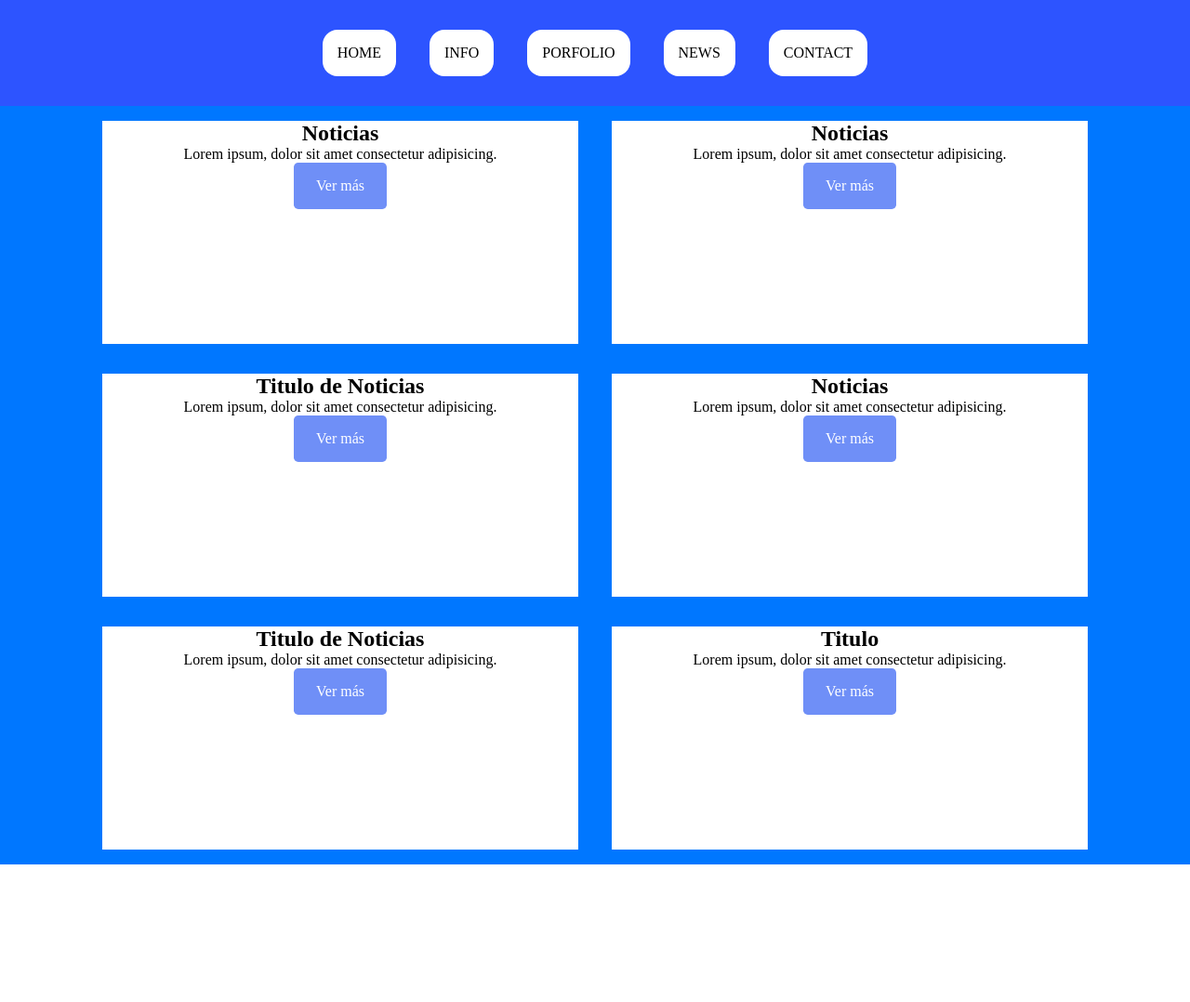
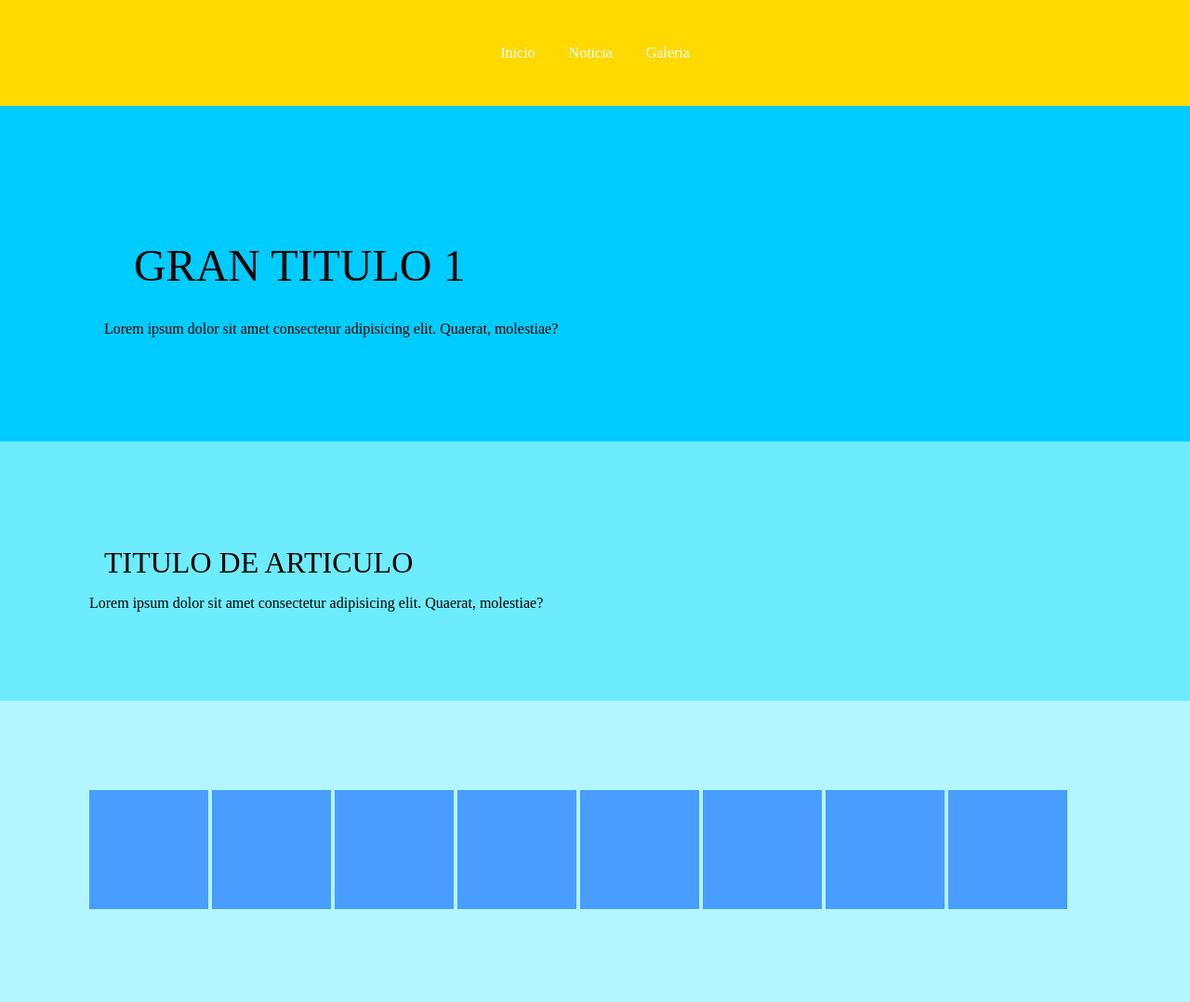
Before and after one commit to Israelh98/Simulacro-examen, a plain HTML site: page index.html in a window 1280 px wide. Shown: the whole page at 93% size. Before the commit the page ends 930 px from the top, so only its background shows below. Drawn offline with Linux system fonts and the light colour scheme.

Commit message:
examen_interciclo

```diff
--- a/Style.css
+++ b/Style.css
@@ -1,112 +1,106 @@
 *{
-    margin: 0 ;
-    padding: 0 ;
-}
-
-
-
-.nav {
-    background-color:#2d54ff;
+    padding: 0;
+    margin: 0;
+    box-sizing: border-box;
 
 }
 
-.nav_list, .nav__item {
-
-    display: inline-block;
-}
-.nav {
-    display: flex;
-    justify-content: space-around;
+li {
+    list-style: none;
 }
 
-.nav__list , a .nav__item a {
+a { text-decoration: none;}
 
-    padding: 1rem;
+.body {
+
+    font-family: Arial, Helvetica, sans-serif;
+}
+
+.nav {
+    background-color: rgb(0, 156, 184);
+    color: white;
+    text-decoration: none;
+    position: relative;
+    top: 0;
+    transition: 0,3s;
 
 
 }
 
 
-.nav a {
+.nav, .main-nav__container, .main-nav__item {
 
-    color: rgb(0, 0, 0);
-    text-decoration: none;
-    position: relative;
-    top: 0;
-    transition: 0,3s;
+    display: inline-block;
+    padding: 1rem;
+}
+
+.nav {
+    display: flex;
+    justify-content: space-around;
 
 }
 
-.nav__item {
-    padding: 1rem;
-    margin: 1rem;
-    background-color: white;
-    border-radius: 1rem;
-}
-
-.nav a:hover {
-
-    color: #0066ff;
-    top: 10px;
-}
-
-/* ------------------- noticias ---------------------------------- */
-
-.noticias {
-
-    background-color: rgb(0, 119, 255);
-    text-align: center;
 
 
-}
-.noticias__item {
 
-    background-color: white;
-    display: inline-block;
-    width: 40%;
-    height: 15rem;
-    margin: 1rem;
+.news {
 
+    background-color: rgb(0, 204, 255);
+    padding: 7rem;
+    margin: 0rem;
+    top: none;
 
-}
-
-.noticias__item--2 {
-
-    background-color: white;
-    display: inline-block;
-    width: 40%;
-    height: 15rem;
-    margin: 1rem;
-
-}
-
-.noticias__item--3 {
-
-    background-color: white;
-    display: inline-block;
-    width: 40%;
-    height: 15rem;
-    margin: 1rem;
 
 
 
 }
 
-.btn {
-    background-color: rgb(111, 143, 247);
-    color: white;
-    text-decoration: none;
-    list-style: none;
-    display: inline-block;
-    box-shadow: 0, 3px , 3px rgba(0, 0, 0,.3);
-    padding: 1rem 1.5rem;
-    border-radius: .3rem;
-    margin: 0px .1rem;
-    box-sizing: content-box;
+
+
+.news__container header {
+
+    font-size: 3rem;
+    margin: 2rem;
+
+}
 
 
 
+.news2{
 
+    background-color: rgb(109, 236, 253);
+    padding: 6rem;
+    text-align: left;
+}
+
+.news__container--2 header {
+
+    font-size: 2rem;
+    margin: 1rem;
+}
+
+.news3 {
+
+    background-color: rgb(180, 246, 255);
+    padding: 6rem;
+    text-align: left;
 
 
 }
+
+.imagen {
+
+    text-align: center;
+    display: inline-block;
+    background: rgb(72, 157, 255);
+    width: 128px;
+    height: 128px;
+
+}
+
+@media screen and (min-width: 50rem ) {
+
+    .nav { background-color: rgb(255, 217, 0);}
+}
+
+}
--- a/index.html
+++ b/index.html
@@ -7,78 +7,61 @@
     <link rel="stylesheet" href="Style.css">
     <title>Document</title>
 </head>
+
 <body>
-    <nav class="nav">
-        <div class="marca">
 
 
-            <ul class="nav__list">
+    <nav class="nav">
+        <ul class="main-nav__container">
 
-            <li class="nav__item">  <a href=" /HOME/ "> HOME</a></li>
-            <li class="nav__item"> <a href="/INFO/"> INFO</a></li>
-            <li class="nav__item"> <a href="/PORFOLIO/"> PORFOLIO </a></li>
-            <li class="nav__item"> <a href="/NEWS/"> NEWS </a></li>
-            <li class="nav__item"> <a href="/NEWS/"> CONTACT </a></li>
+            <li class="main-nav__item"> Inicio </li>
+            <li class="main-nav__item"> Noticia </li>
+            <li class="main-nav__item"> Galeria </li>
 
-            </ul>
+        </ul>
 
-        </nav>
+    </nav>
 
-        <section class="noticias">
+      <section class="news ">
 
-            <div class="noticias__item">
+        <div class="news__container">
 
-                <h2> Noticias</h2>
-                <p>Lorem ipsum, dolor sit amet consectetur adipisicing.</p>
-                <a href="#" class="btn cards-btn">Ver más</a>
+            <header> GRAN TITULO 1 </header>
+            <p>Lorem ipsum dolor sit amet consectetur adipisicing elit. Quaerat, molestiae?</p>
 
-            </div>
-
-            <div class="noticias__item">
-
-                <h2> Noticias</h2>
-                <p>Lorem ipsum, dolor sit amet consectetur adipisicing.</p>
-                <a href="#" class="btn cards-btn">Ver más</a>
-
-            </div>
-
-           <div class="noticias__item--2">
-
-            <h2> Titulo de Noticias</h2>
-            <p>Lorem ipsum, dolor sit amet consectetur adipisicing.</p>
-            <a href="#" class="btn cards-btn">Ver más</a>
-
-           </div>
-
-           <div class="noticias__item--2">
-
-            <h2> Noticias</h2>
-            <p>Lorem ipsum, dolor sit amet consectetur adipisicing.</p>
-            <a href="#" class="btn cards-btn">Ver más</a>
-
-           </div>
-
-           <div class="noticias__item--3">
-
-            <h2> Titulo de Noticias</h2>
-            <p>Lorem ipsum, dolor sit amet consectetur adipisicing.</p>
-            <a href="#" class="btn cards-btn">Ver más</a>
-
-           </div>
-
-           <div class="noticias__item--3">
-
-            <h2> Titulo</h2>
-            <p>Lorem ipsum, dolor sit amet consectetur adipisicing.</p>
-            <a href="#" class="btn cards-btn">Ver más</a>
-
-           </div>
+        </div>
 
 
 
+    </section>
 
 
-        </section>
+    <section class="news2 ">
+
+        <div class="news__container--2">
+
+            <header> TITULO DE ARTICULO</header>
+            <p>Lorem ipsum dolor sit amet consectetur adipisicing elit. Quaerat, molestiae?</p>
+            <a href="bottom"></a>
+
+        </div>
+
+
+
+    </section>
+
+
+    <section class="news3 ">
+
+    <div class="imagen imagen1"> </div>
+            <div class="imagen imagen2"> </div>
+            <div class="imagen imagen3"> </div>
+            <div class="imagen imagen4"> </div>
+            <div class="imagen imagen5"> </div>
+            <div class="imagen imagen6"> </div>
+            <div class="imagen imagen7"> </div>
+            <div class="imagen imagen8"> </div>
+
 
 
 
```
Also changed, not shown: 1 other file.
